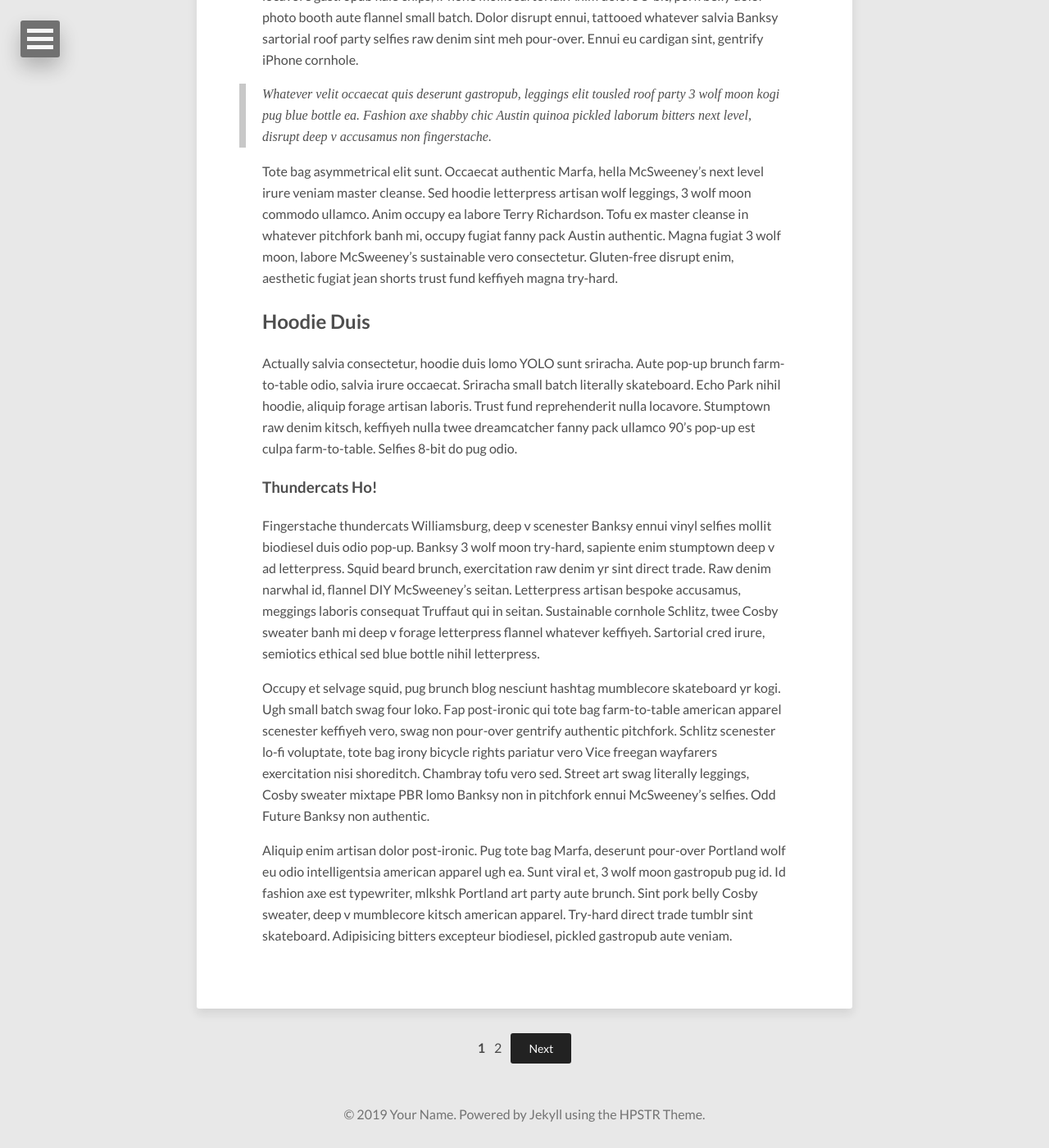
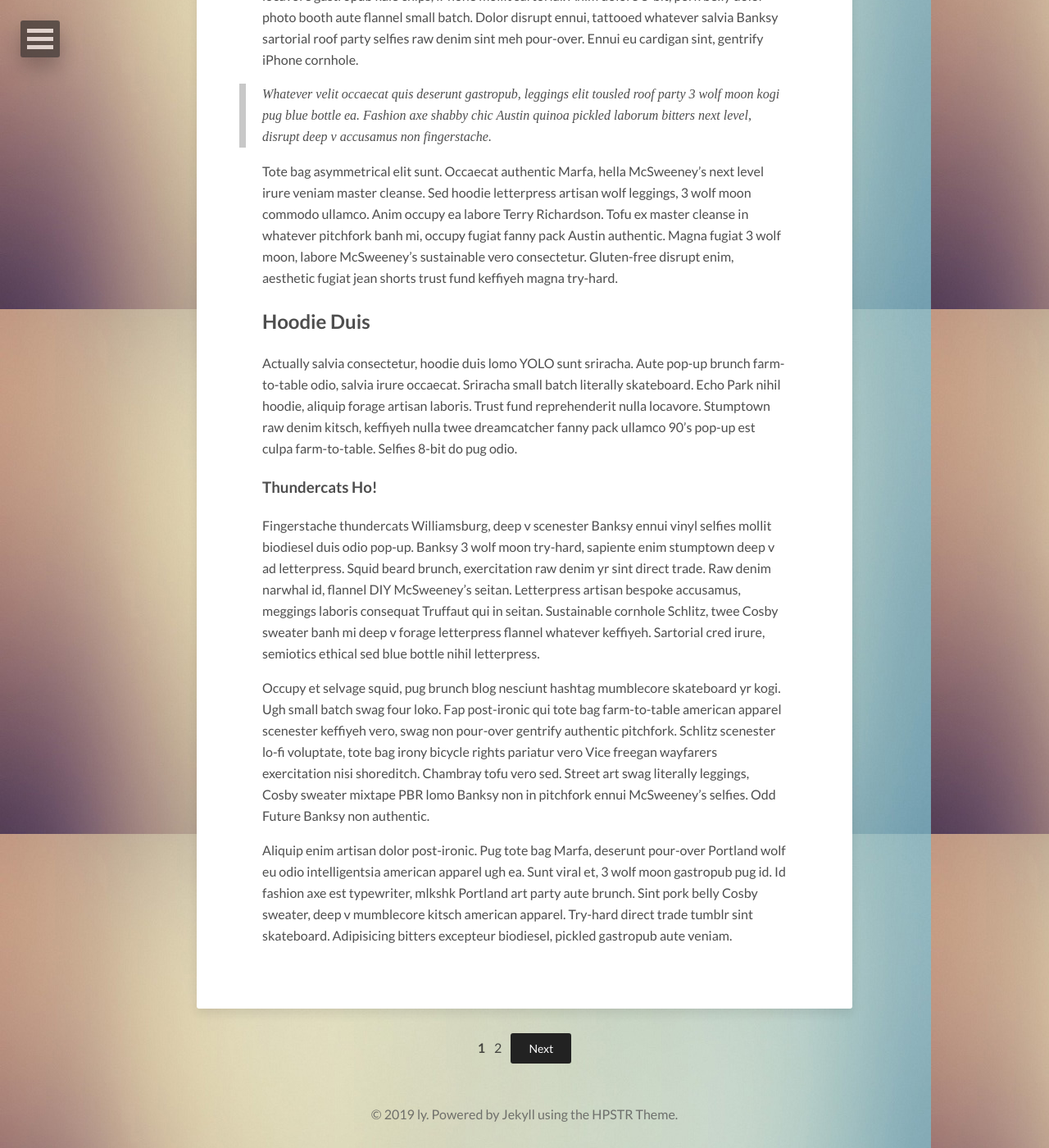
Before and after one commit to liuyipz/liuyipz.github.io, a Jekyll site: the page built from index.html, in a window 1280 px wide and 1400 px high, scrolled down 6663 px. Shown: the whole window at 82% size. Built offline with Jekyll 4.4.1, drawn with Linux system fonts in a browser that asks for light colours; nearby versions of some CDN libraries; the list of posts is cut into pages by our own code; some of the changed text lies outside the part shown.

Commit message:
修改标题及邮箱

```diff
--- a/_config.yml
+++ b/_config.yml
@@ -1,4 +1,4 @@
-title:            Site Title
+title:            网络安全底层奋斗者
 description:      Describe your website here.
 disqus_shortname:
 reading_time:     true
@@ -9,10 +9,10 @@
 
 # Owner/author information
 owner:
-  name:           Your Name
+  name:           ly
   avatar:         avatar.jpg
   bio:            "Your bio goes here. It shouldn't be super long but a good sentence or two should suffice."
-  email:          you@email.com
+  email:          moyumia@outlook.com
   # Social networking links used in footer. Update and remove as you like.
   twitter:
   facebook:
@@ -26,7 +26,7 @@
   google_plus:
 
 # Background image to be tiled on all pages
-background:
+background: abstract-8.jpg
 
 # Analytics and webmaster tools stuff goes here
 google_analytics:
```
